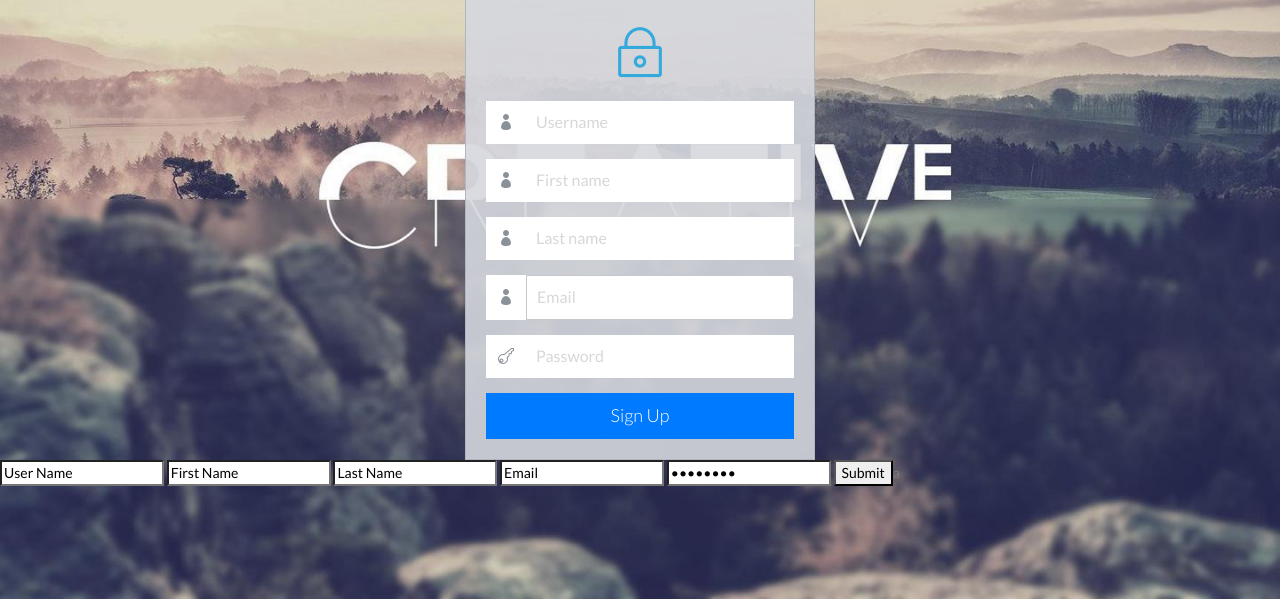
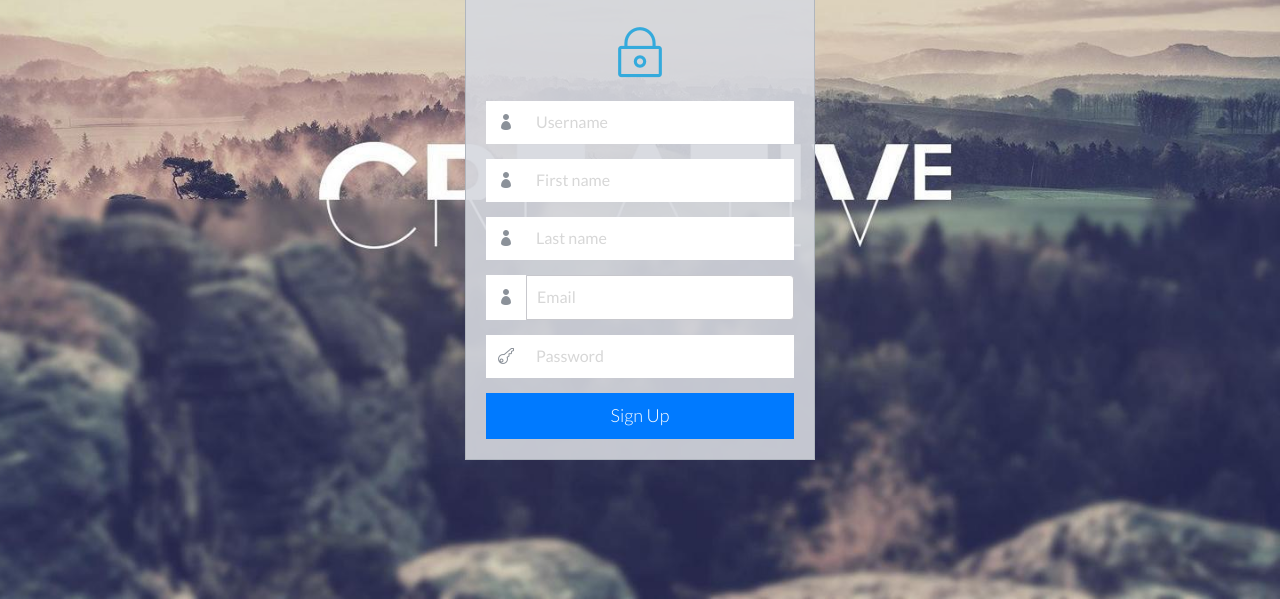
Before and after one commit to susg/Split-Expenses, a Django app: page /split/sign_up/ in a window 1280 px wide. Shown: the part 201-800 px from the top of the page. Run offline with Django 3.2, Linux system fonts and the light colour scheme.

```diff
--- a/split/templates/split/sign_up.html
+++ b/split/templates/split/sign_up.html
@@ -85,14 +85,3 @@
 {# Assumes you setup the password_reset view in your URLconf #}
 <p><a href="{% url 'password_reset' %}">Lost password?</a></p>
 -->
-
-
-<form action="/split/signing_up/" method="post">
-    {% csrf_token %}
-      <input type="text" name="username"  value="User Name" />
-      <input type="text" name="fname"  value="First Name" />
-      <input type="text" name="lname"  value="Last Name" />
-      <input type="email" name="email"  value="Email" />
-      <input type="password" name="pwd"  value="Password" />
-      <input type="submit" value="Submit" />a
-</form>
--- a/split/views.py
+++ b/split/views.py
@@ -50,7 +50,8 @@ def profile(request):
 		for m in o.members.all():
 			friends_set.add(m)
 
-	friends_set.remove(user.users)
+	if user.users in friends_set:
+		friends_set.remove(user.users)
 	print "here: "
 	print friends_set
 
```
Also changed, not shown: split/templates/registration/login.html (+4 -3 lines).
